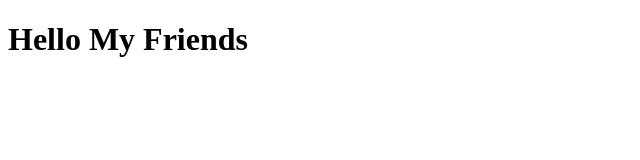
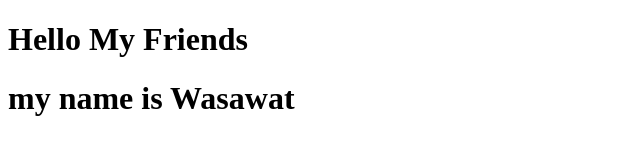
Before and after one commit to WasawatRS/test-project2, a plain HTML site: page index.html in a window 1280 px wide. Shown: the whole page, without its empty margins (0-640 px from the left). Drawn offline with Linux system fonts and the light colour scheme.

Commit message:
add name

```diff
--- a/index.html
+++ b/index.html
@@ -7,5 +7,6 @@
 </head>
 <body>
     <h1>Hello My Friends</h1>
+    <h1>my name is Wasawat</h1>
 </body>
 </html>
```
